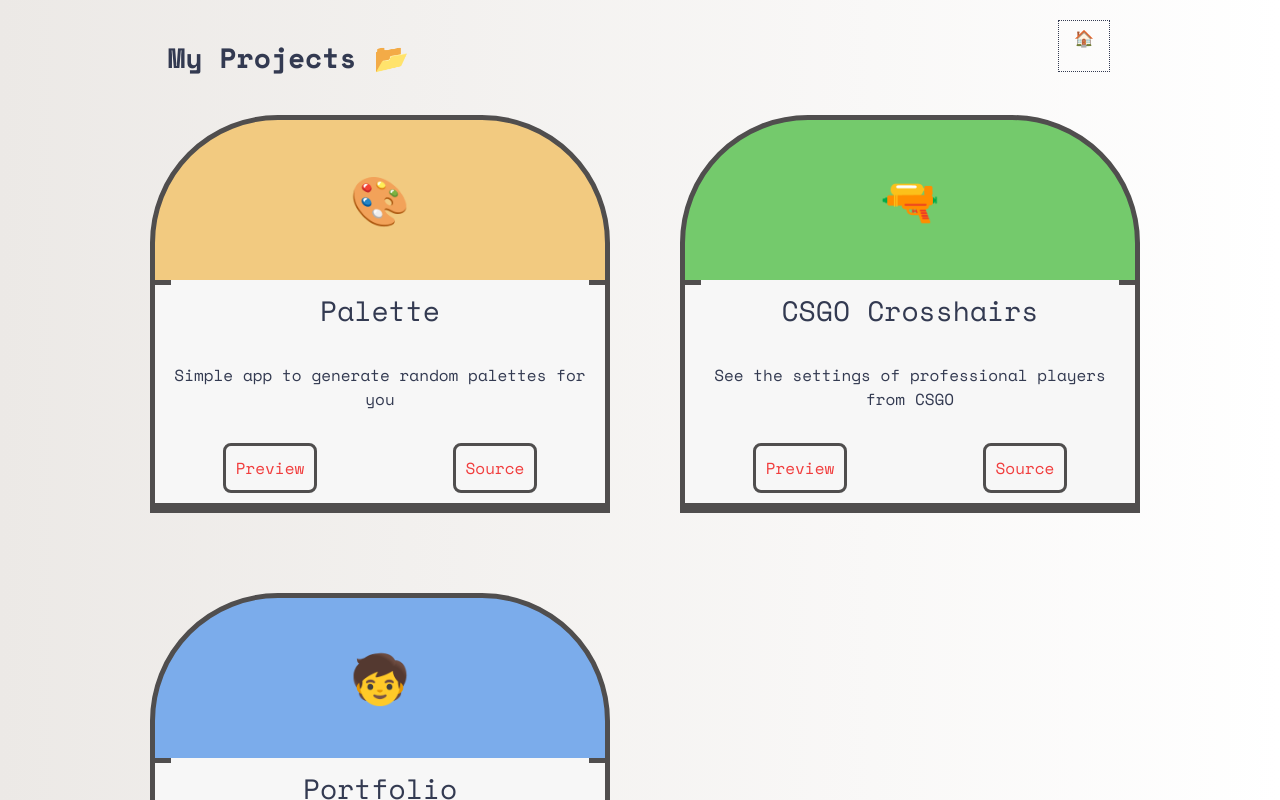
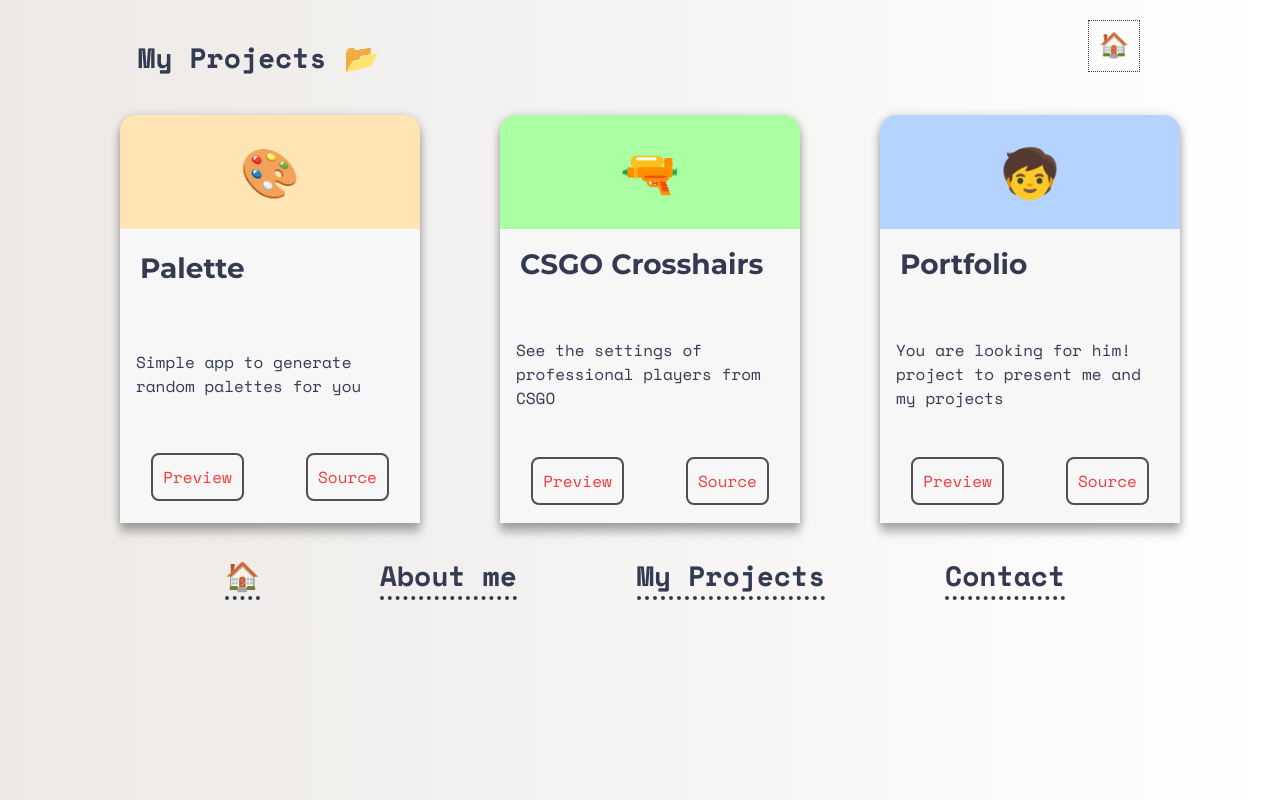
Before and after one commit to moaojarco/moaojarco.github.io, a React (Create React App) app: page /projects in a window 1280 px wide. Shown: the top 800 px of the page. Built offline with nearby package versions, Linux system fonts and the light colour scheme.

Commit message:
update cards layout

```diff
--- a/src/components/Card.jsx
+++ b/src/components/Card.jsx
@@ -7,9 +7,9 @@
   flex-direction: column;
   align-items: center;
   justify-content: center;
-  border: 5px solid #504e4e;
-  border-top-left-radius: 8rem;
-  border-top-right-radius: 8rem;
+  border-top-left-radius: 1rem;
+  border-top-right-radius: 1rem;
+  box-shadow: 0 2px 10px rgba(0, 0, 0, 0.25), 0 10px 10px rgba(0, 0, 0, 0.22);
 
   @media (max-width: 800px) {
     width: 20rem;
@@ -19,7 +19,9 @@
 
 const CardTitle = styled.div`
   font-size: 1.75rem;
-  margin: 10px 0;
+  font-family: "Montserrat", sans-serif;
+  font-weight: 800;
+  margin: 10px 20px;
   color: #333a51;
 `;
 
@@ -35,7 +37,7 @@
 
 const CardLink = styled.a`
   text-decoration: none;
-  border: 3px solid #504e4e;
+  border: 2px solid #504e4e;
   padding: 10px;
   margin-bottom: 10px;
   transition: all 500ms ease;
@@ -54,33 +56,13 @@
 `;
 
 const CardBottom = styled.div`
-  text-align: center;
   background: #f7f7f7;
   width: 100%;
-  border-bottom: 5px solid #504e4e;
-  border-left: 5px solid #504e4e;
-  border-right: 5px solid #504e4e;
+  height: 100%;
   position: relative;
-
-  &::before {
-    content: "";
-    width: 16px;
-    height: 5px;
-    background: #504e4e;
-    position: absolute;
-    top: 0;
-    left: 0;
-  }
-
-  &::after {
-    content: "";
-    width: 16px;
-    height: 5px;
-    background: #504e4e;
-    position: absolute;
-    top: 0;
-    right: 0;
-  }
+  display: flex;
+  flex-direction: column;
+  justify-content: space-around;
 `;
 
 const Flex = styled.div`
--- a/src/components/HomeButton.jsx
+++ b/src/components/HomeButton.jsx
@@ -7,6 +7,7 @@
   margin: 20px;
   padding: 5px;
   text-align: center;
+  font-size: 1.5rem;
 
   border: 1px dotted #333a51;
 `;
--- a/src/pages/Projects.jsx
+++ b/src/pages/Projects.jsx
@@ -6,7 +6,7 @@
 const ProjectsContainer = styled.div`
   display: grid;
   gap: 5rem;
-  grid-template-columns: repeat(2, 1fr);
+  grid-template-columns: repeat(3, 300px);
 
   @media (max-width: 800px) {
     display: flex;
@@ -21,7 +21,7 @@
 `;
 
 const ProjectsWrapper = styled.div`
-  max-width: 61.25rem;
+  max-width: 65rem;
   margin: 0 auto;
 `;
 
@@ -44,7 +44,7 @@
             projectName="Palette"
             projectGithub="https://github.com/moaojarco/colors-palette"
             projectUrl="http://moaojarco.github.io/colors-palette"
-            background="#f2ca80"
+            background="#ffe5b4"
             projectDesc="Simple app to generate random palettes for you"
           />
           <Card
@@ -52,7 +52,7 @@
             projectName="CSGO Crosshairs"
             projectGithub="https://github.com/moaojarco/crosspro"
             projectUrl="http://crosspro.vercel.app/"
-            background="#74ca6c"
+            background="#aaffa2"
             projectDesc="See the settings of professional players from CSGO"
           />
           <Card
@@ -60,7 +60,7 @@
             projectName="Portfolio"
             projectGithub="https://github.com/moaojarco/moaojarco.github.io"
             projectUrl="http://moaojarco.github.io/"
-            background="#7baceb"
+            background="#b4d4ff"
             projectDesc="You are looking for him! project to present me and my projects"
           />
         </ProjectsContainer>
```
